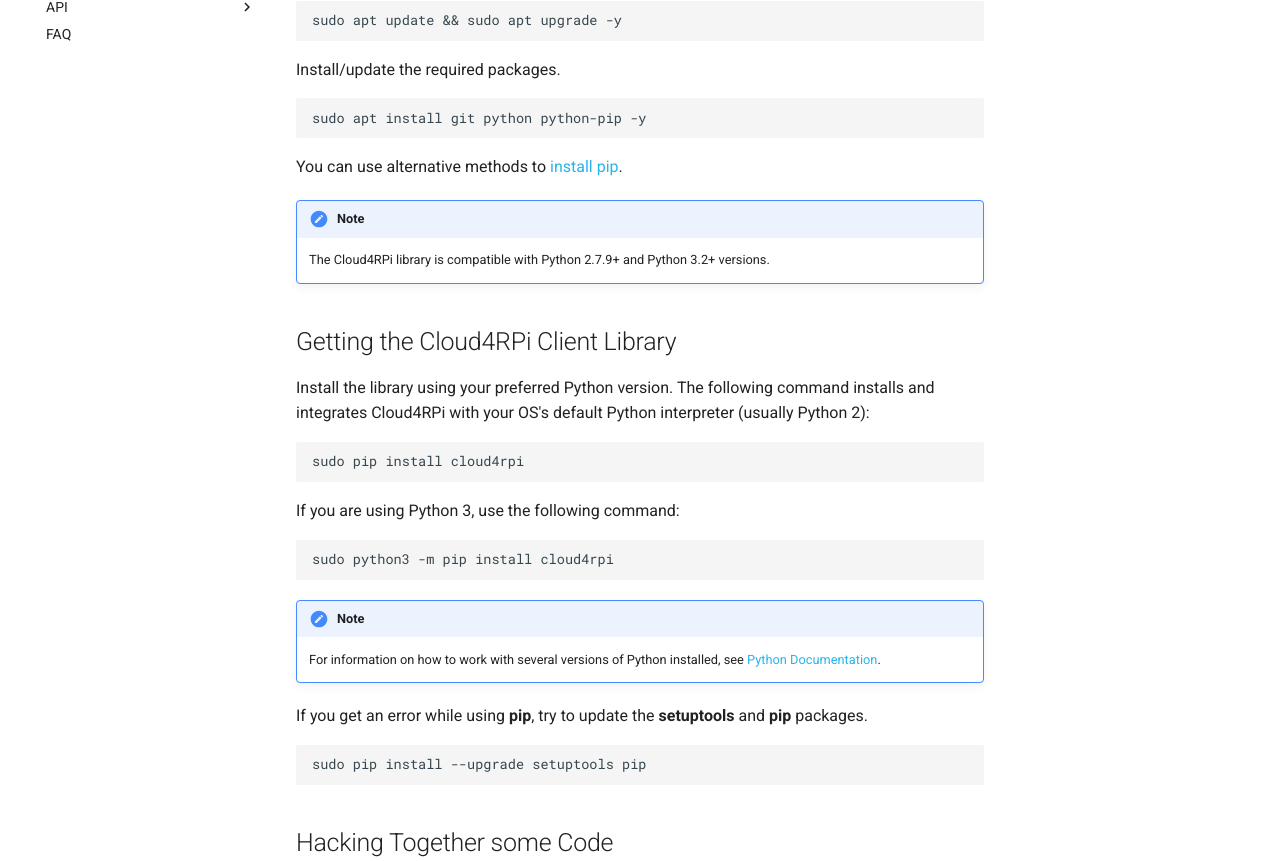
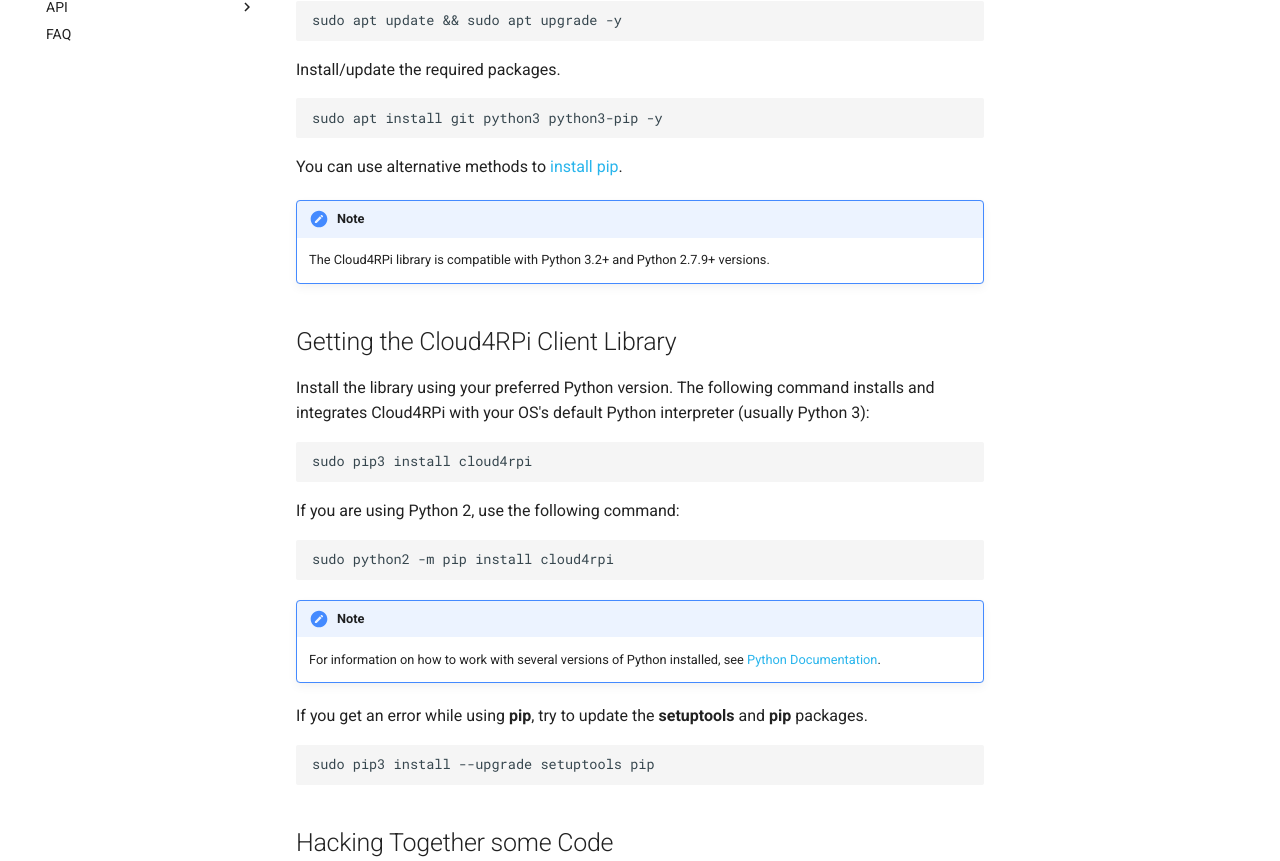
Before and after one commit to cloud4rpi/docs, an MkDocs documentation site: the page built from docs/start/chip.md, in a window 1280 px wide and 1400 px high. Shown: the part 337-1198 px from the top of the window. Built offline with MkDocs 1.6.1 and Material for MkDocs 9.7.7, drawn with Linux system fonts in a browser that asks for light colours; comment, search, counter and statistics services are not loaded; some of the changed text lies outside the part shown.

Commit message:
Make python3 a default option (#33)

````diff
--- a/docs/start/chip.md
+++ b/docs/start/chip.md
@@ -13,26 +13,26 @@
 Install/update the required packages.
 
 ```sh
-sudo apt install git python python-pip -y
+sudo apt install git python3 python3-pip -y
 ```
 
 You can use alternative methods to [install pip](https://pip.pypa.io/en/stable/installing.html).
 
 !!! Note
-    The Cloud4RPi library is compatible with Python 2.7.9+ and Python 3.2+ versions.
+    The Cloud4RPi library is compatible with Python 3.2+ and Python 2.7.9+ versions.
 
 ## Getting the Cloud4RPi Client Library
 
-Install the library using your preferred Python version. The following command installs and integrates Cloud4RPi with your OS's default Python interpreter (usually Python 2):
+Install the library using your preferred Python version. The following command installs and integrates Cloud4RPi with your OS's default Python interpreter (usually Python 3):
 
 ```sh
-sudo pip install cloud4rpi
+sudo pip3 install cloud4rpi
 ```
 
-If you are using Python 3, use the following command:
+If you are using Python 2, use the following command:
 
 ```sh
-sudo python3 -m pip install cloud4rpi
+sudo python2 -m pip install cloud4rpi
 ```
 
 !!! Note
@@ -41,7 +41,7 @@
 If you get an error while using **pip**, try to update the **setuptools** and **pip** packages.
 
 ```sh
-sudo pip install --upgrade setuptools pip
+sudo pip3 install --upgrade setuptools pip
 ```
 
 ## Hacking Together some Code
@@ -61,10 +61,10 @@
 
 ## Running
 
-Execute the script with the Python interpreter, for example:
+Execute the script with a Python interpreter, for example:
 
 ```sh
-sudo python control.py
+sudo python3 control.py
 ```
 
 !!! Note
````
Also changed, not shown: docs/start/o2.md (+7 -7 lines), docs/start/rpi.md (+9 -9 lines).
